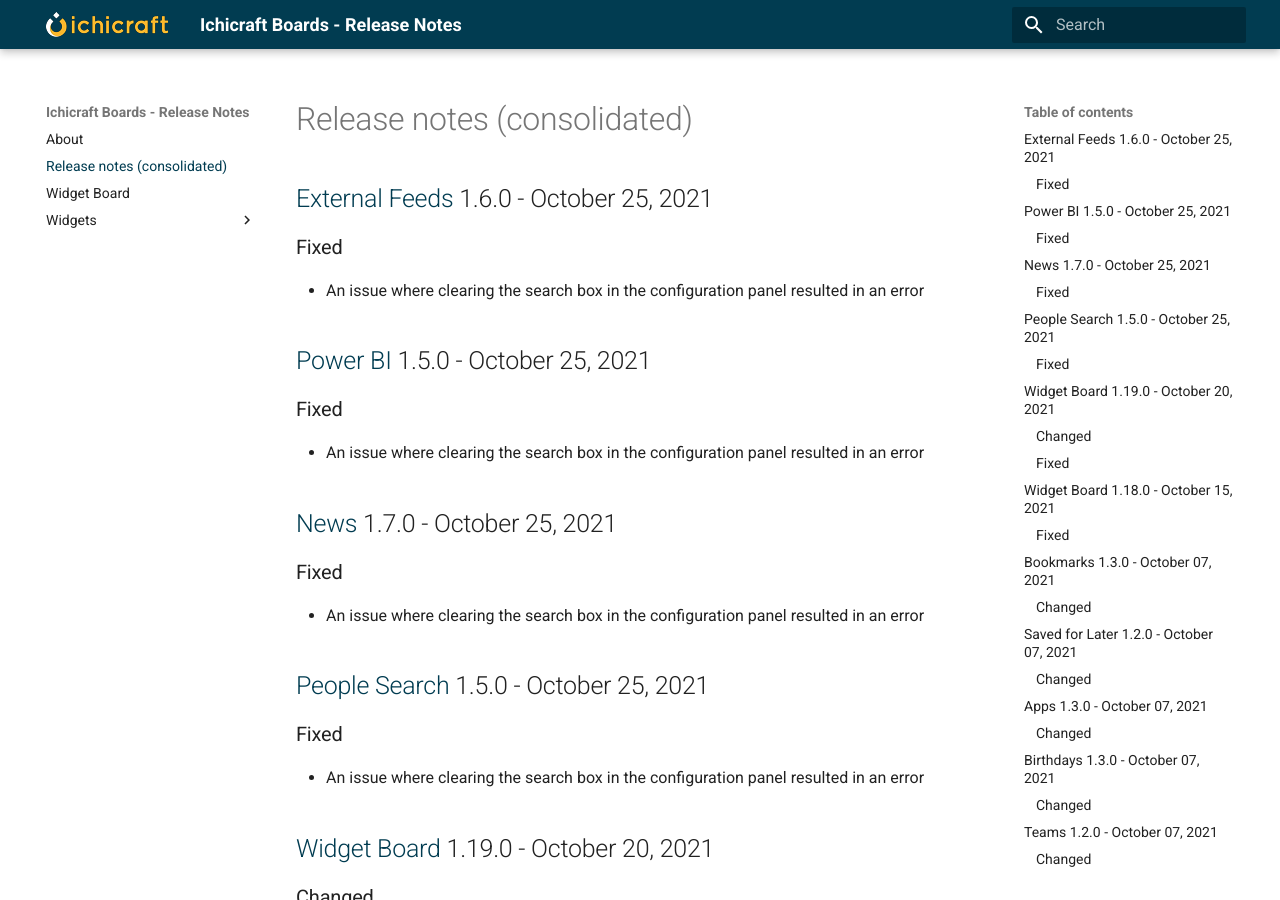
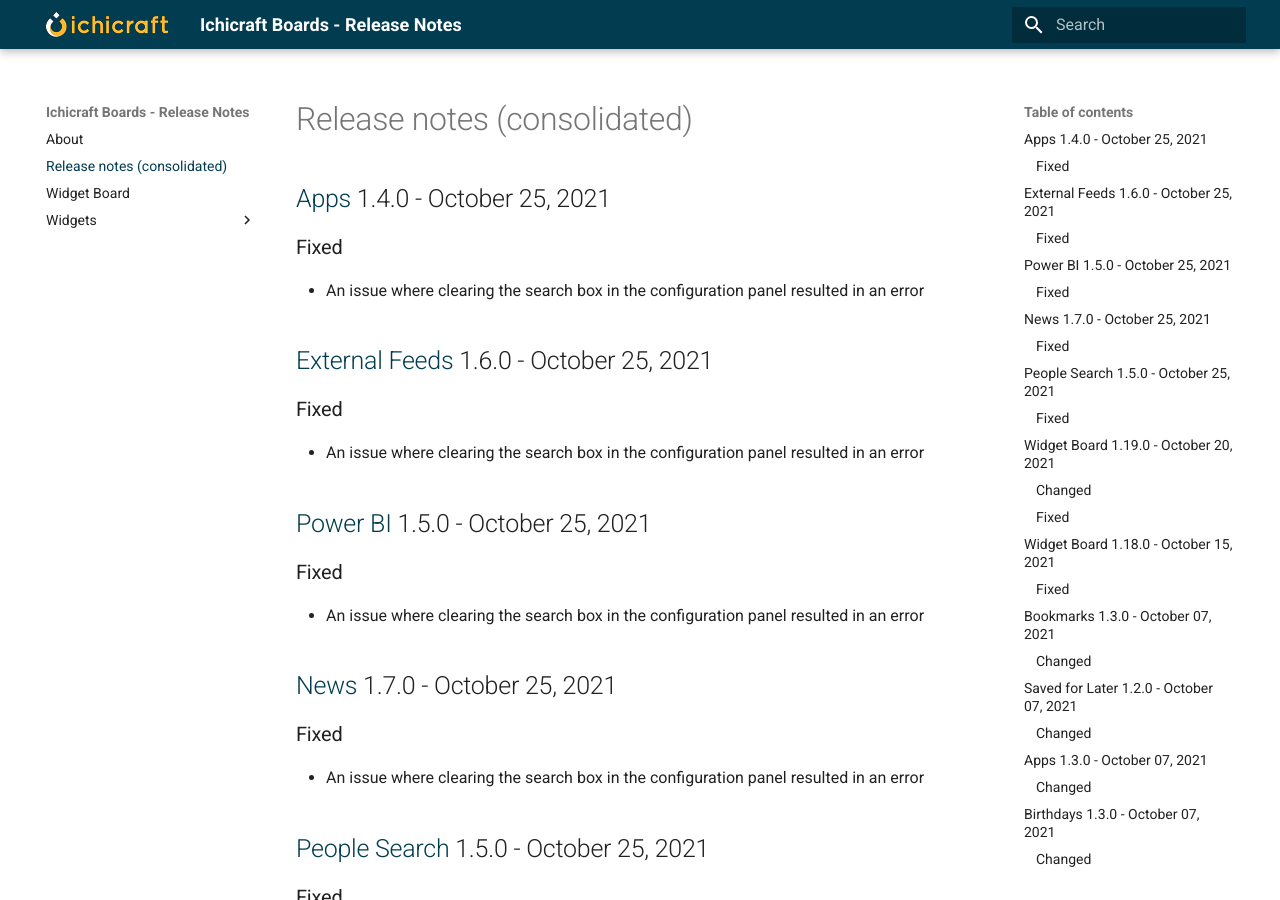
Before and after one commit to ichicraft/widgets-docs, an MkDocs documentation site: the page built from docs/Release-notes-(consolidated).md, in a window 1280 px wide and 900 px high. Built offline with MkDocs 1.6.1 and Material for MkDocs 9.7.7, drawn with Linux system fonts in a browser that asks for light colours.

Commit message:
Release notes updated by BuildService

```diff
--- a/docs/Release-notes-(consolidated).md
+++ b/docs/Release-notes-(consolidated).md
@@ -1,3 +1,8 @@
+## [Apps](./Widgets/Apps.md) 1.4.0 - October 25, 2021
+
+### Fixed
+- An issue where clearing the search box in the configuration panel resulted in an error
+
 ## [External Feeds](./Widgets/External Feeds.md) 1.6.0 - October 25, 2021
 
 ### Fixed
```
Also changed, not shown: docs/Widgets/Apps.md (+5 -0 lines).
